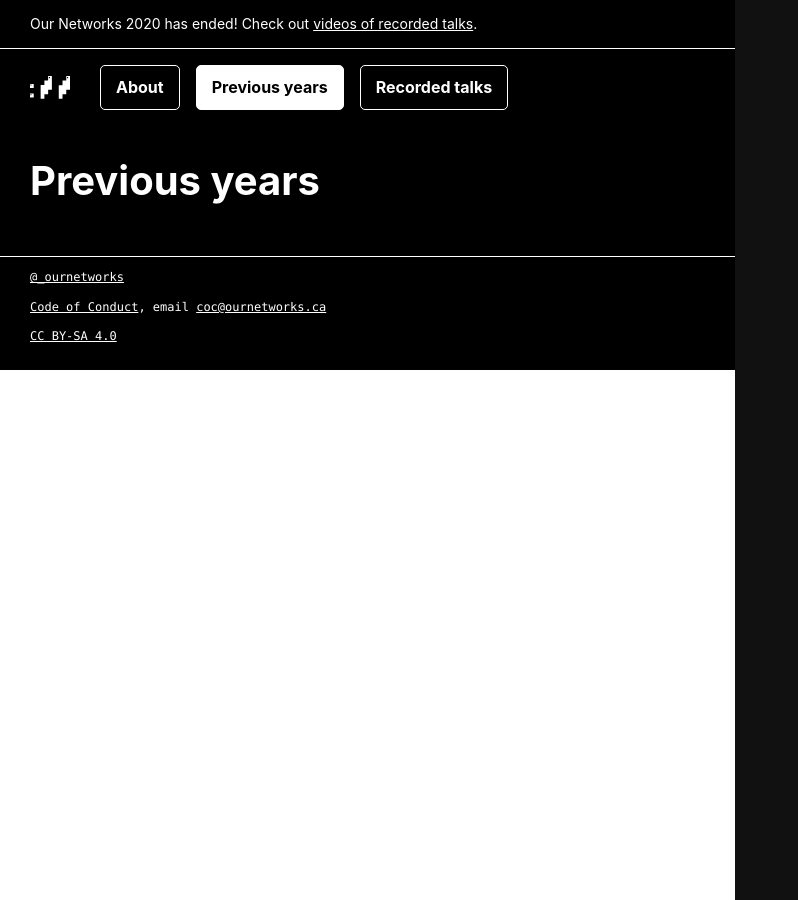
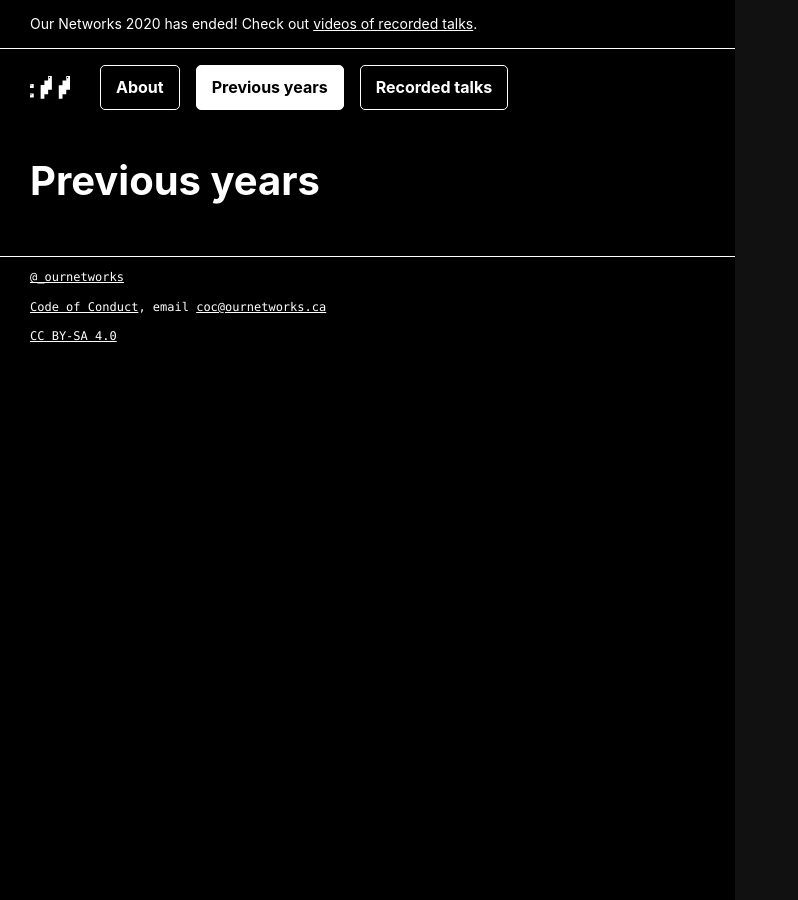
Before and after one commit to ournetworks/ournetworks.ca, a Jekyll site: the page built from previous-years.md, in a window 1280 px wide. Shown: the whole page, without its empty margins (0-798 px from the left). Built offline with Jekyll 4.4.1, drawn with Linux system fonts in a browser that asks for light colours.

Commit message:
minor fixes

```diff
--- a/_includes/nav.html
+++ b/_includes/nav.html
@@ -20,8 +20,8 @@
           {% for page in sorted_pages %}
              {% if page.order > 0 and page.parent == nil %}
                <li>
-                 <a class= "nav-item {% if current != '/' %}{% if page.url == current %}active{% endif %}{% endif %}"
-                    href="{% if page.content.size > 1 %}{{ page.url | relative_url }}{% else %}{% if page.redirect_to %}{{ page.redirect_to }}{% endif %}{% endif %}" aria-label="{{ page.title }}">
+                 <a class="nav-item {% if current != '/' %}{% if page.url == current %}active{% endif %}{% endif %}"
+                    href="{% if page.content.size > 1 %}{{ page.url | relative_url }}{% else %}#{% endif %}" aria-label="{{ page.title }}">
                     {% if page.titleDisplay %}{{ page.titleDisplay }}{% else %}{{ page.title }}{% endif %}
                  </a>
                 {% assign sorted2_pages = site.pages | sort: "order" %}
--- a/_sass/_variables.scss
+++ b/_sass/_variables.scss
@@ -16,7 +16,7 @@ $mono-font-family: Consolas,Liberation Mono,Menlo,Courier,monospace;
 // Color Variables
 
 $text-color: #fff;
-$background-color: #fff;
+$background-color: #000;
 
 // Ground Green
 
```
Also changed, not shown: code-of-conduct.md (+1 -1 lines).
